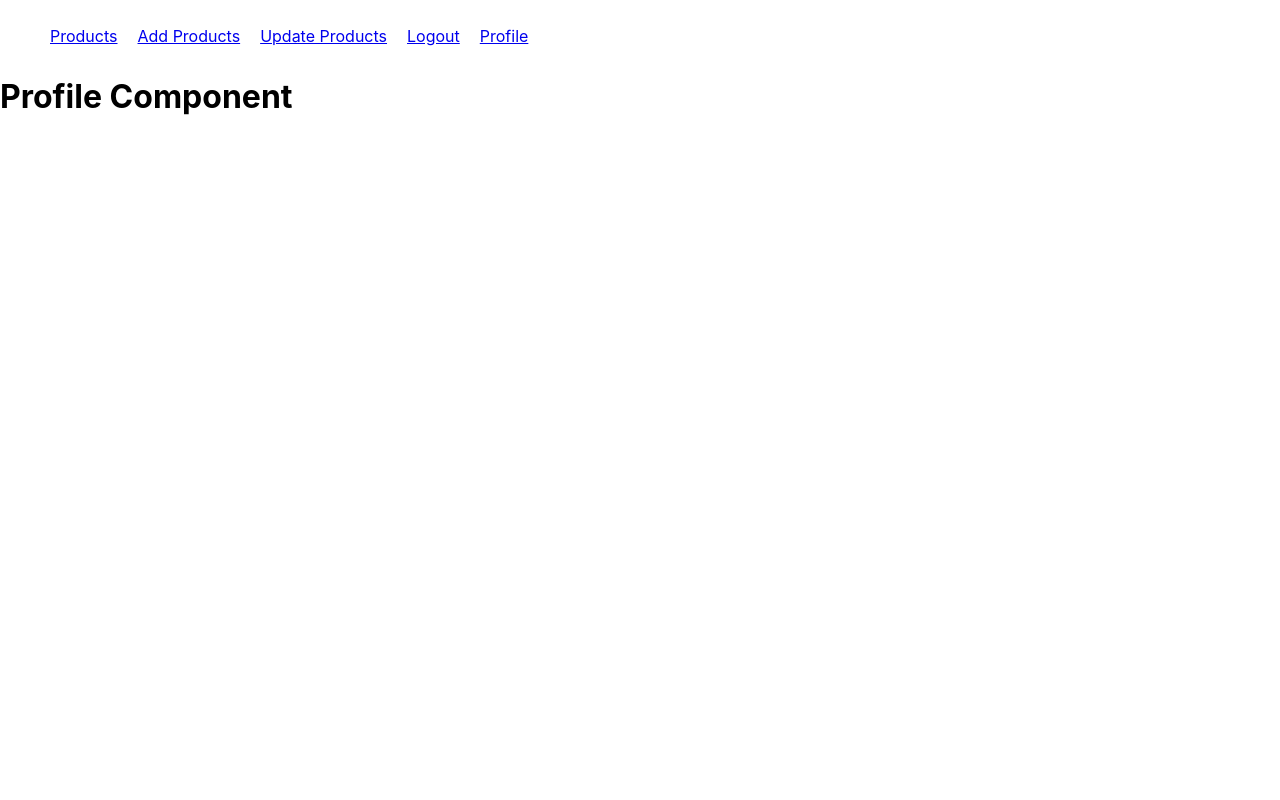
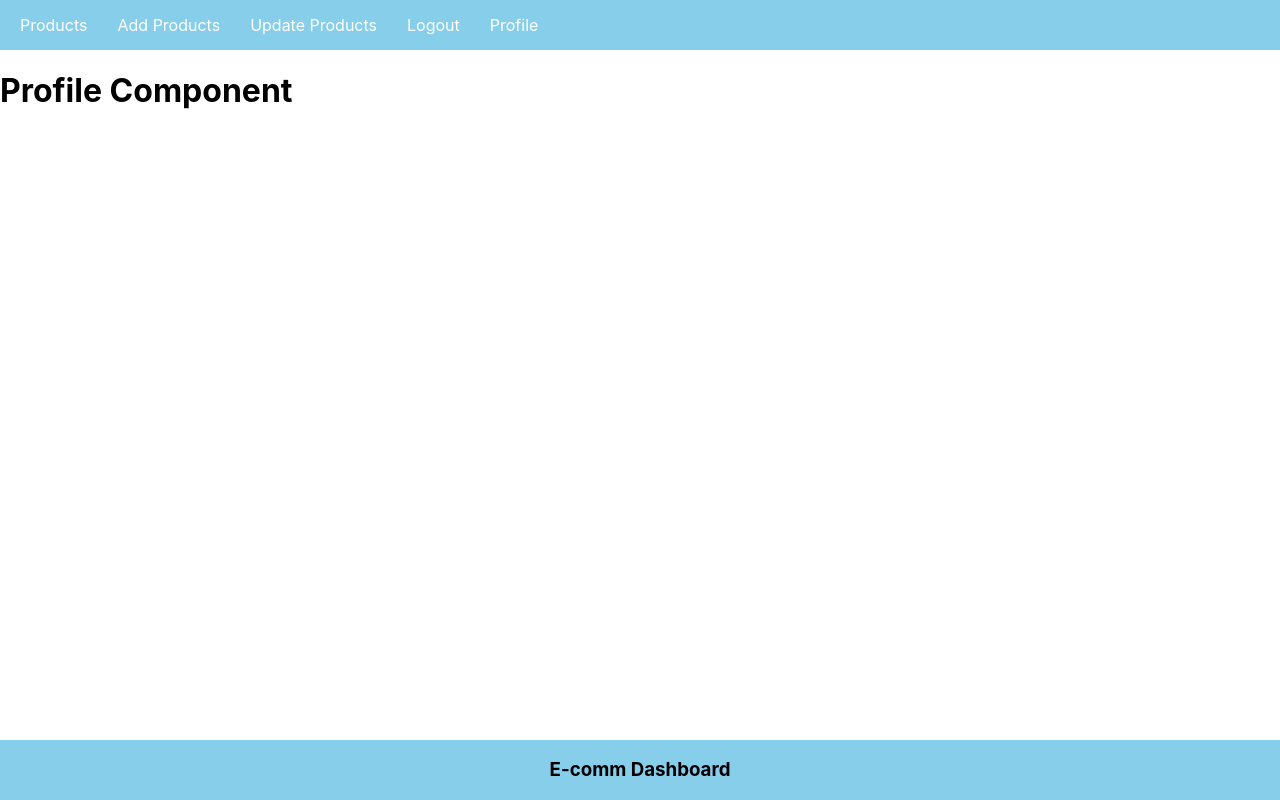
Before and after one commit to shersheryar/E-commerce-MERN-STACK, a React (Create React App) app in the folder frontend/: page /profile in a window 1280 px wide. Built offline with nearby package versions, Linux system fonts and the light colour scheme.

Commit message:
add styling to navbar and create components repo

```diff
--- a/frontend/src/App.css
+++ b/frontend/src/App.css
@@ -3,3 +3,21 @@
   display: inline-block;
   padding: 10px;
 }
+.nav-bar li a{
+  color: #fff;
+  padding: 5px;
+  text-decoration: none;
+}
+.nav-bar{
+  padding: 5px;
+  margin: 0;
+  background-color: skyblue;
+}
+.footer{
+  position: absolute;
+  bottom:0;
+  text-align: center;
+  width: 100%;
+  background-color: skyblue;
+
+}
--- a/frontend/src/App.js
+++ b/frontend/src/App.js
@@ -1,4 +1,5 @@
-import Nav from "./Nav";
+import Nav from "./components/Nav";
+import Footer from "./components/Footer";
 import { BrowserRouter, Routes, Route } from "react-router-dom";
 import "./App.css";
 
@@ -15,6 +16,7 @@
           <Route path="/profile" element={<h1>Profile Component</h1>} />
         </Routes>
       </BrowserRouter>
+      <Footer />
     </div>
   );
 }
--- /dev/null
+++ b/frontend/src/components/Footer.js
@@ -0,0 +1,10 @@
+import React from "react";
+const Footer = () => {
+  return (
+    <div className="footer">
+      <h3>E-comm Dashboard</h3>
+    </div>
+  );
+};
+
+export default Footer;
```
Also changed, not shown: frontend/src/components/Nav.js (renamed from frontend/src/Nav.js), frontend/src/logo.svg (deleted).
